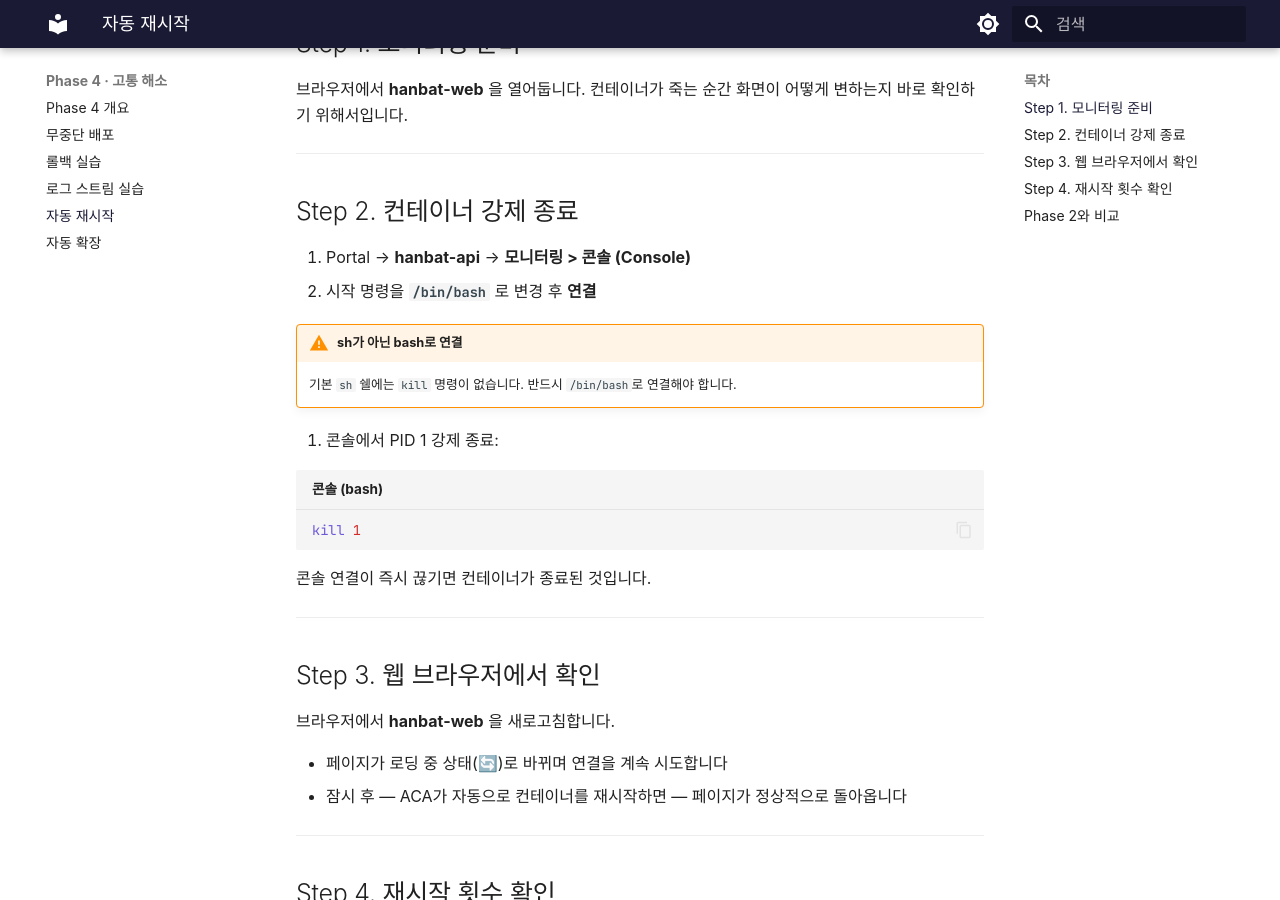
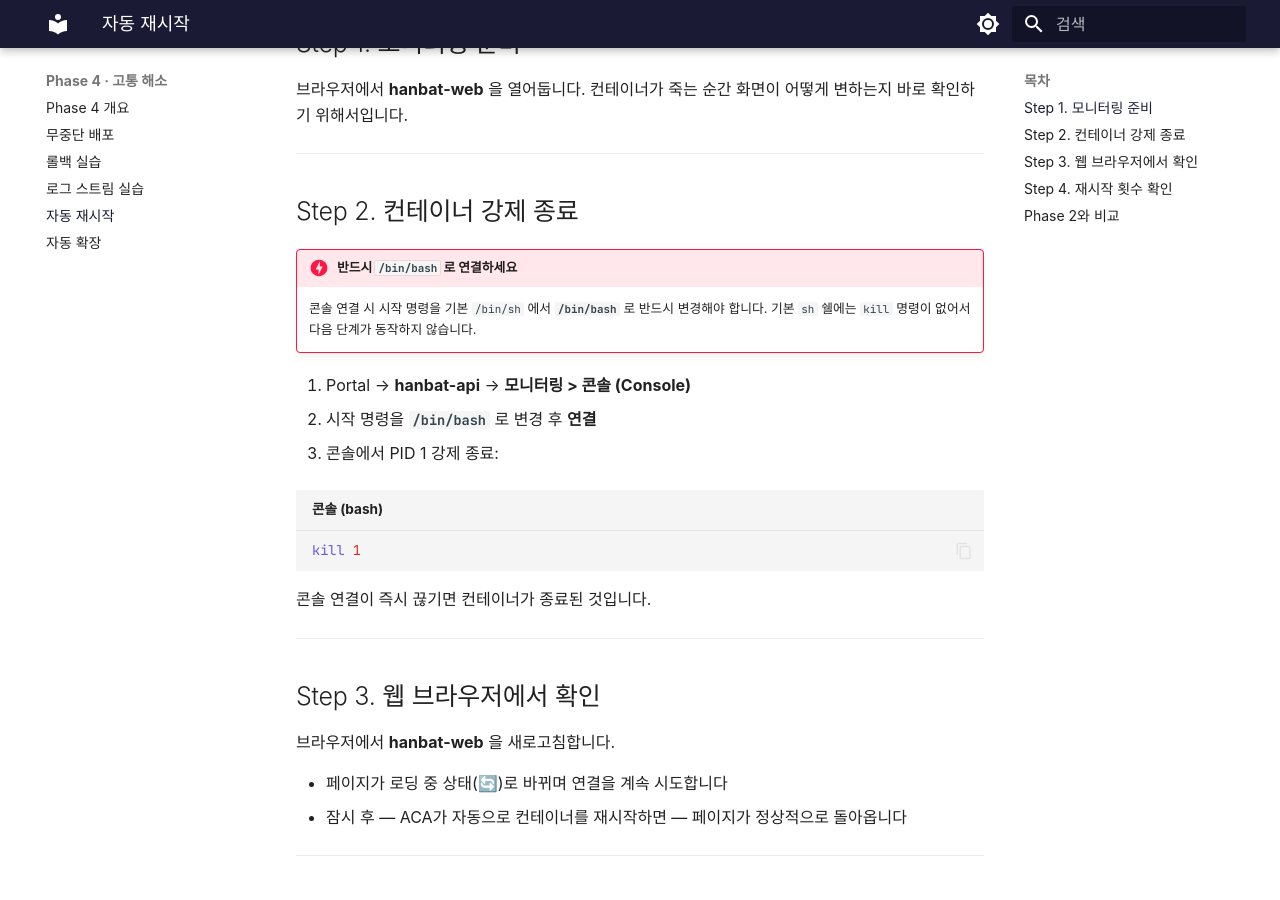
Before and after one commit to skilleat-labs/container-service-labs, an MkDocs documentation site: the page built from docs/phase-4/auto-restart.md, in a window 1280 px wide and 900 px high, scrolled down 380 px. Built offline with MkDocs 1.6.1 and Material for MkDocs 9.7.7, drawn with Linux system fonts in a browser that asks for light colours; some web fonts are replaced.

Commit message:
fix: 자동 재시작 가이드 bash 쉘 필수 안내 강조
Co-Authored-By: Claude Sonnet 4.6 <noreply@anthropic.com>

```diff
--- a/docs/phase-4/auto-restart.md
+++ b/docs/phase-4/auto-restart.md
@@ -17,12 +17,12 @@
 
 ## Step 2. 컨테이너 강제 종료
 
+!!! danger "반드시 `/bin/bash` 로 연결하세요"
+    콘솔 연결 시 시작 명령을 기본 `/bin/sh` 에서 **`/bin/bash`** 로 반드시 변경해야 합니다.
+    기본 `sh` 쉘에는 `kill` 명령이 없어서 다음 단계가 동작하지 않습니다.
+
 1. Portal → **hanbat-api** → **모니터링 > 콘솔 (Console)**
 2. 시작 명령을 **`/bin/bash`** 로 변경 후 **연결**
-
-!!! warning "sh가 아닌 bash로 연결"
-    기본 `sh` 쉘에는 `kill` 명령이 없습니다.
-    반드시 `/bin/bash`로 연결해야 합니다.
 
 3. 콘솔에서 PID 1 강제 종료:
 
```
